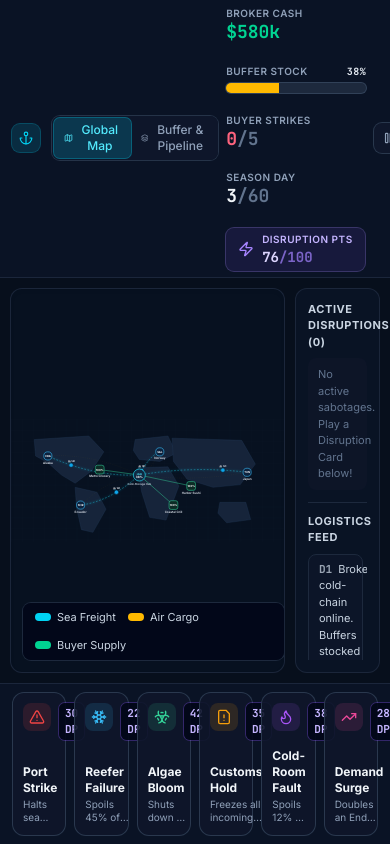
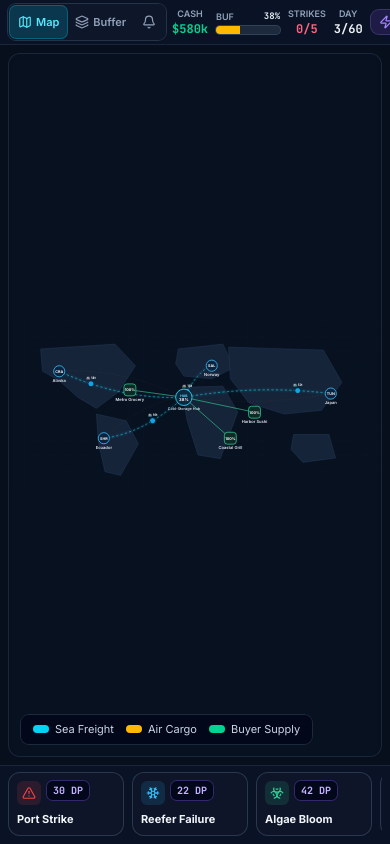
Before and after one commit to UKmike/cold-chain-saboteur, a React (Vite) app: page / in a window 390 px wide. Built offline with nearby package versions, Linux system fonts and the light colour scheme.

Commit message:
Adapt HUD, controls, and touch hit-targets for phone gameplay

```diff
--- a/index.html
+++ b/index.html
@@ -2,7 +2,10 @@
 <html lang="en" class="dark">
   <head>
     <meta charset="UTF-8" />
-    <meta name="viewport" content="width=device-width, initial-scale=1.0" />
+    <meta
+      name="viewport"
+      content="width=device-width, initial-scale=1.0, maximum-scale=1.0, user-scalable=no, viewport-fit=cover"
+    />
     <title>ColdChain Saboteur — Seafood Supply-Chain Strategy</title>
     <link rel="preconnect" href="https://fonts.googleapis.com" />
     <link rel="preconnect" href="https://fonts.gstatic.com" crossorigin />
--- a/src/App.tsx
+++ b/src/App.tsx
@@ -3,7 +3,7 @@ import { BufferPipelinePanel } from './components/BufferPipelinePanel';
 import { DisruptionHand } from './components/DisruptionHand';
 import { EventFeed } from './components/EventFeed';
 import { GameOverModal } from './components/GameOverModal';
-import { TopHud } from './components/TopHud';
+import { ActiveView, TopHud } from './components/TopHud';
 import { WorldMap } from './components/WorldMap';
 import { createInitialGameState, DISRUPTION_CARDS } from './engine/config';
 import { playDisruptionCard, stepSimulation } from './engine/simulation';
@@ -11,7 +11,7 @@ import { CardId, GameState, TargetType } from './engine/types';
 
 export function App() {
   const [state, setState] = useState<GameState>(() => createInitialGameState());
-  const [activeView, setActiveView] = useState<'map' | 'pipeline'>('map');
+  const [activeView, setActiveView] = useState<ActiveView>('map');
   const [selectedCard, setSelectedCard] = useState<CardId | null>(null);
 
   // Real-time simulation loop (100ms ticks)
@@ -23,7 +23,7 @@ export function App() {
     return () => clearInterval(interval);
   }, [state.speed, state.status]);
 
-  // Spacebar toggles Pause / Resume
+  // Spacebar toggles Pause / Resume on keyboard devices
   useEffect(() => {
     const onKeyDown = (e: KeyboardEvent) => {
       if (e.code === 'Space' && e.target === document.body) {
@@ -46,6 +46,8 @@ export function App() {
       setActiveView('pipeline');
     } else if (card.targetType === 'origin' || card.targetType === 'hub') {
       setActiveView('map');
+    } else if (activeView === 'feed') {
+      setActiveView('map');
     }
   };
 
@@ -64,7 +66,7 @@ export function App() {
   };
 
   return (
-    <div className="flex h-dvh w-screen flex-col overflow-hidden bg-[#070f1c] text-slate-100">
+    <div className="flex h-dvh w-screen select-none flex-col overflow-hidden bg-[#070f1c] text-slate-100">
       <TopHud
         state={state}
         activeView={activeView}
@@ -73,24 +75,30 @@ export function App() {
         onReset={handleReset}
       />
 
-      <main className="grid min-h-0 flex-1 grid-cols-12 gap-2.5 p-2.5">
-        <div className="col-span-9 min-h-0">
-          {activeView === 'map' ? (
+      <main className="grid min-h-0 flex-1 grid-cols-1 gap-2 p-2 lg:grid-cols-12 lg:gap-2.5 lg:p-2.5">
+        <div className="min-h-0 lg:col-span-9">
+          {activeView === 'map' && (
             <WorldMap
               state={state}
               selectedCard={selectedCard}
               onTargetClick={handleTargetClick}
             />
-          ) : (
+          )}
+          {activeView === 'pipeline' && (
             <BufferPipelinePanel
               state={state}
               selectedCard={selectedCard}
               onTargetClick={handleTargetClick}
             />
           )}
+          {activeView === 'feed' && (
+            <div className="h-full lg:hidden">
+              <EventFeed logs={state.logs} activeDisruptions={state.activeDisruptions} />
+            </div>
+          )}
         </div>
 
-        <div className="col-span-3 min-h-0">
+        <div className="hidden min-h-0 lg:col-span-3 lg:block">
           <EventFeed logs={state.logs} activeDisruptions={state.activeDisruptions} />
         </div>
       </main>
--- a/src/components/BufferPipelinePanel.tsx
+++ b/src/components/BufferPipelinePanel.tsx
@@ -18,7 +18,7 @@ export function BufferPipelinePanel({
   const isTargetable = (t: TargetType) => armedCard?.targetType === t;
 
   return (
-    <div className="grid h-full min-h-0 grid-cols-3 gap-2.5 overflow-hidden">
+    <div className="grid h-full min-h-0 grid-cols-1 gap-2.5 overflow-y-auto sm:grid-cols-3 sm:overflow-hidden">
       {/* Column 1: Buffer Storage Tanks */}
       <div className="flex min-h-0 flex-col rounded-xl border border-slate-800/90 bg-[#0b1526]/90 p-2.5">
         <div className="mb-2 flex items-center justify-between border-b border-slate-800 pb-1.5">
--- a/src/components/DisruptionHand.tsx
+++ b/src/components/DisruptionHand.tsx
@@ -41,10 +41,10 @@ export function DisruptionHand({
   const armedCard = DISRUPTION_CARDS.find((c) => c.id === selectedCard) ?? null;
 
   return (
-    <section className="relative shrink-0 border-t border-slate-800/90 bg-[#0b1526]/95 px-3 py-2 backdrop-blur-md">
+    <section className="relative shrink-0 border-t border-slate-800/90 bg-[#0b1526]/95 px-2 py-1.5 backdrop-blur-md sm:px-3 sm:py-2">
       {armedCard && (
-        <div className="absolute -top-9 left-1/2 z-30 flex -translate-x-1/2 items-center gap-3 rounded-full bg-slate-900/95 px-4 py-1 text-xs text-cyan-200 shadow-lg ring-1 ring-cyan-400/50 backdrop-blur">
-          <span>
+        <div className="absolute -top-10 left-1/2 z-30 flex w-max max-w-[94vw] -translate-x-1/2 items-center gap-2 rounded-full bg-slate-900/95 px-3 py-1.5 text-xs text-cyan-200 shadow-lg ring-1 ring-cyan-400/50 backdrop-blur">
+          <span className="truncate">
             <strong className="uppercase tracking-wide text-cyan-300">
               {armedCard.name}:
             </strong>{' '}
@@ -52,15 +52,15 @@ export function DisruptionHand({
           </span>
           <button
             onClick={() => onSelectCard(null)}
-            className="flex items-center gap-1 rounded-full bg-slate-800 px-2 py-0.5 text-[11px] text-slate-200 hover:bg-slate-700"
+            className="flex min-h-[28px] shrink-0 items-center gap-1 rounded-full bg-slate-800 px-2.5 py-0.5 text-[11px] font-semibold text-slate-100 active:bg-slate-700 touch-manipulation"
           >
-            <X className="h-3 w-3" />
+            <X className="h-3.5 w-3.5" />
             Cancel
           </button>
         </div>
       )}
 
-      <div className="grid grid-cols-6 gap-2">
+      <div className="flex snap-x snap-mandatory gap-2 overflow-x-auto pb-0.5 md:grid md:grid-cols-6 md:overflow-visible md:pb-0">
         {DISRUPTION_CARDS.map((card) => {
           const Icon = CARD_ICONS[card.id];
           const cooldown = state.cardCooldowns[card.id] ?? 0;
@@ -73,37 +73,39 @@ export function DisruptionHand({
               key={card.id}
               disabled={isDisabled}
               onClick={() => onSelectCard(isSelected ? null : card.id)}
-              className={`group relative flex flex-col justify-between rounded-xl border p-2.5 text-left transition-all ${
+              className={`group relative flex min-w-[116px] shrink-0 snap-start flex-col justify-between rounded-xl border p-2 text-left transition-all touch-manipulation md:min-w-0 ${
                 isSelected
-                  ? ' -translate-y-1 border-cyan-400 bg-slate-800/95 shadow-lg shadow-cyan-500/20 ring-1 ring-cyan-400/50'
+                  ? 'border-cyan-400 bg-slate-800/95 shadow-lg shadow-cyan-500/20 ring-1 ring-cyan-400/50'
                   : isDisabled
                     ? 'cursor-not-allowed border-slate-800 bg-slate-900/50 opacity-50'
-                    : 'border-slate-700/80 bg-slate-900/90 hover:-translate-y-0.5 hover:border-slate-500 hover:bg-slate-800/90'
+                    : 'border-slate-700/80 bg-slate-900/90 active:scale-95 hover:border-slate-500 hover:bg-slate-800/90'
               }`}
             >
-              <div className="flex items-start justify-between gap-2">
+              <div className="flex items-start justify-between gap-1.5">
                 <div
-                  className="flex h-7 w-7 shrink-0 items-center justify-center rounded-lg"
+                  className="flex h-6 w-6 shrink-0 items-center justify-center rounded-md sm:h-7 sm:w-7 sm:rounded-lg"
                   style={{ backgroundColor: `${card.accentColor}22`, color: card.accentColor }}
                 >
-                  <Icon className="h-4 w-4" />
+                  <Icon className="h-3.5 w-3.5 sm:h-4 sm:w-4" />
                 </div>
-                <span className="font-mono-num rounded-md bg-slate-950/90 px-1.5 py-0.5 text-[11px] font-bold text-violet-300 ring-1 ring-violet-500/30">
+                <span className="font-mono-num rounded-md bg-slate-950/90 px-1.5 py-0.5 text-[10px] font-bold text-violet-300 ring-1 ring-violet-500/30">
                   {card.cost} DP
                 </span>
               </div>
 
-              <div className="mt-2">
-                <div className="text-xs font-bold text-slate-100">{card.name}</div>
-                <p className="mt-0.5 line-clamp-2 text-[10px] leading-snug text-slate-400">
+              <div className="mt-1.5">
+                <div className="truncate text-[11px] font-bold text-slate-100 sm:text-xs">
+                  {card.name}
+                </div>
+                <p className="mt-0.5 hidden line-clamp-2 text-[10px] leading-snug text-slate-400 sm:block">
                   {card.shortDesc}
                 </p>
               </div>
 
               {cooldown > 0 && (
                 <div className="absolute inset-0 flex items-center justify-center rounded-xl bg-slate-950/75 backdrop-blur-[1px]">
-                  <span className="font-mono-num rounded-md bg-slate-900 px-2 py-1 text-xs font-bold text-amber-300 ring-1 ring-amber-400/30">
-                    CD {Math.ceil(cooldown)}d
+                  <span className="font-mono-num rounded-md bg-slate-900 px-2 py-0.5 text-xs font-bold text-amber-300 ring-1 ring-amber-400/30">
+                    {Math.ceil(cooldown)}d
                   </span>
                 </div>
               )}
--- a/src/components/TopHud.tsx
+++ b/src/components/TopHud.tsx
@@ -1,6 +1,7 @@
 import {
   Activity,
   Anchor,
+  Bell,
   FastForward,
   Layers,
   Map as MapIcon,
@@ -12,10 +13,12 @@ import {
 import { getAggregateBufferPercent } from '../engine/simulation';
 import { GameState } from '../engine/types';
 
+export type ActiveView = 'map' | 'pipeline' | 'feed';
+
 interface TopHudProps {
   state: GameState;
-  activeView: 'map' | 'pipeline';
-  onChangeView: (view: 'map' | 'pipeline') => void;
+  activeView: ActiveView;
+  onChangeView: (view: ActiveView) => void;
   onSetSpeed: (speed: 0 | 1 | 2 | 3) => void;
   onReset: () => void;
 }
@@ -38,65 +41,69 @@ export function TopHud({
         : 'text-rose-400';
 
   return (
-    <header className="flex shrink-0 items-center justify-between gap-2 border-b border-slate-800/90 bg-[#0b1526]/95 px-3 py-1.5 backdrop-blur-md">
-      {/* Brand + View Switcher */}
-      <div className="flex items-center gap-3">
-        <div className="flex items-center gap-2">
-          <div className="flex h-7 w-7 items-center justify-center rounded-lg bg-cyan-500/15 ring-1 ring-cyan-400/30">
-            <Anchor className="h-3.5 w-3.5 text-cyan-400" />
-          </div>
-          <div className="hidden xl:block">
-            <h1 className="text-xs font-bold tracking-wide text-slate-100 uppercase">
-              ColdChain Saboteur
-            </h1>
-          </div>
+    <header className="flex shrink-0 items-center justify-between gap-1.5 border-b border-slate-800/90 bg-[#0b1526]/95 px-2 py-1 backdrop-blur-md sm:gap-2 sm:px-3 sm:py-1.5">
+      {/* View Switcher (Touch-friendly) */}
+      <div className="flex items-center gap-1.5">
+        <div className="hidden h-7 w-7 items-center justify-center rounded-lg bg-cyan-500/15 ring-1 ring-cyan-400/30 md:flex">
+          <Anchor className="h-3.5 w-3.5 text-cyan-400" />
         </div>
 
         <div className="flex rounded-lg bg-slate-900/90 p-0.5 ring-1 ring-slate-700/70">
           <button
             onClick={() => onChangeView('map')}
-            className={`flex items-center gap-1.5 rounded-md px-2.5 py-1 text-xs font-medium transition ${
+            className={`flex min-h-[32px] items-center gap-1 rounded-md px-2 py-1 text-[11px] font-semibold transition touch-manipulation ${
               activeView === 'map'
                 ? 'bg-cyan-500/20 text-cyan-300 ring-1 ring-cyan-400/40'
-                : 'text-slate-400 hover:text-slate-200'
+                : 'text-slate-400 active:bg-slate-800'
             }`}
           >
             <MapIcon className="h-3.5 w-3.5" />
-            Global Map
+            <span>Map</span>
           </button>
           <button
             onClick={() => onChangeView('pipeline')}
-            className={`flex items-center gap-1.5 rounded-md px-2.5 py-1 text-xs font-medium transition ${
+            className={`flex min-h-[32px] items-center gap-1 rounded-md px-2 py-1 text-[11px] font-semibold transition touch-manipulation ${
               activeView === 'pipeline'
                 ? 'bg-cyan-500/20 text-cyan-300 ring-1 ring-cyan-400/40'
-                : 'text-slate-400 hover:text-slate-200'
+                : 'text-slate-400 active:bg-slate-800'
             }`}
           >
             <Layers className="h-3.5 w-3.5" />
-            Buffer & Pipeline
+            <span>Buffer</span>
+          </button>
+          <button
+            onClick={() => onChangeView('feed')}
+            className={`relative flex min-h-[32px] items-center gap-1 rounded-md px-2 py-1 text-[11px] font-semibold transition touch-manipulation lg:hidden ${
+              activeView === 'feed'
+                ? 'bg-cyan-500/20 text-cyan-300 ring-1 ring-cyan-400/40'
+                : 'text-slate-400 active:bg-slate-800'
+            }`}
+          >
+            <Bell className="h-3.5 w-3.5" />
+            {state.activeDisruptions.length > 0 && (
+              <span className="font-mono-num rounded-full bg-rose-500 px-1 text-[9px] font-bold text-white">
+                {state.activeDisruptions.length}
+              </span>
+            )}
           </button>
         </div>
       </div>
 
-      {/* Center Tactical Metrics */}
-      <div className="flex flex-wrap items-center gap-5">
-        {/* Broker Cash */}
-        <div className="flex flex-col">
-          <span className="text-[10px] font-semibold tracking-wider text-slate-400 uppercase">
-            Broker Cash
-          </span>
-          <span className={`font-mono-num text-lg font-bold leading-tight ${cashColor}`}>
+      {/* Compact Mobile-First Tactical Metrics */}
+      <div className="flex items-center gap-2 sm:gap-4">
+        <div className="flex flex-col items-center sm:items-start">
+          <span className="text-[9px] font-semibold text-slate-400 uppercase">Cash</span>
+          <span className={`font-mono-num text-xs font-bold sm:text-sm ${cashColor}`}>
             ${Math.round(state.brokerCash)}k
           </span>
         </div>
 
-        {/* Buffer Stock Gauge */}
-        <div className="flex min-w-[140px] flex-col gap-1">
-          <div className="flex items-center justify-between text-[10px] font-semibold tracking-wider text-slate-400 uppercase">
-            <span>Buffer Stock</span>
+        <div className="flex min-w-[64px] flex-col gap-0.5 sm:min-w-[110px]">
+          <div className="flex items-center justify-between text-[9px] font-semibold text-slate-400 uppercase">
+            <span>Buf</span>
             <span className="font-mono-num text-slate-200">{bufferPct}%</span>
           </div>
-          <div className="h-2.5 w-full overflow-hidden rounded-full bg-slate-800 ring-1 ring-slate-700">
+          <div className="h-2 w-full overflow-hidden rounded-full bg-slate-800 ring-1 ring-slate-700">
             <div
               className={`h-full transition-all duration-200 ${bufferBarColor}`}
               style={{ width: `${bufferPct}%` }}
@@ -104,53 +111,38 @@ export function TopHud({
           </div>
         </div>
 
-        {/* Buyer Strikes */}
-        <div className="flex flex-col">
-          <span className="text-[10px] font-semibold tracking-wider text-slate-400 uppercase">
-            Buyer Strikes
-          </span>
-          <span className="font-mono-num text-lg font-bold leading-tight text-rose-400">
-            {state.delayStrikes}
-            <span className="text-slate-500">/{state.maxDelayStrikes}</span>
+        <div className="flex flex-col items-center sm:items-start">
+          <span className="text-[9px] font-semibold text-slate-400 uppercase">Strikes</span>
+          <span className="font-mono-num text-xs font-bold text-rose-400 sm:text-sm">
+            {state.delayStrikes}/{state.maxDelayStrikes}
           </span>
         </div>
 
-        {/* Day Counter */}
-        <div className="flex flex-col">
-          <span className="text-[10px] font-semibold tracking-wider text-slate-400 uppercase">
-            Season Day
-          </span>
-          <span className="font-mono-num text-lg font-bold leading-tight text-slate-100">
-            {Math.floor(state.day)}
-            <span className="text-slate-500">/{state.maxDays}</span>
+        <div className="flex flex-col items-center sm:items-start">
+          <span className="text-[9px] font-semibold text-slate-400 uppercase">Day</span>
+          <span className="font-mono-num text-xs font-bold text-slate-100 sm:text-sm">
+            {Math.floor(state.day)}/{state.maxDays}
           </span>
         </div>
 
-        {/* Player Disruption Points */}
-        <div className="flex items-center gap-2 rounded-lg bg-violet-500/10 px-3 py-1 ring-1 ring-violet-400/30">
-          <Zap className="h-4 w-4 text-violet-400" />
-          <div className="flex flex-col">
-            <span className="text-[10px] font-semibold tracking-wider text-violet-300 uppercase">
-              Disruption Pts
-            </span>
-            <span className="font-mono-num text-sm font-bold text-violet-200">
-              {Math.floor(state.disruptionPoints)}
-              <span className="text-violet-400/70">/{state.maxDisruptionPoints}</span>
-            </span>
-          </div>
+        <div className="flex items-center gap-1 rounded-lg bg-violet-500/15 px-2 py-1 ring-1 ring-violet-400/30">
+          <Zap className="h-3.5 w-3.5 text-violet-400" />
+          <span className="font-mono-num text-xs font-bold text-violet-200">
+            {Math.floor(state.disruptionPoints)}
+          </span>
         </div>
       </div>
 
-      {/* Speed Controls + Reset */}
-      <div className="flex items-center gap-2">
+      {/* Touch-Sized Speed Controls */}
+      <div className="flex items-center gap-1">
         <div className="flex items-center rounded-lg bg-slate-900 p-0.5 ring-1 ring-slate-700/80">
           <button
             onClick={() => onSetSpeed(0)}
             title="Pause"
-            className={`rounded-md p-1.5 transition ${
+            className={`min-h-[32px] min-w-[32px] rounded-md p-1.5 flex items-center justify-center transition touch-manipulation ${
               state.speed === 0
                 ? 'bg-amber-500/25 text-amber-300 ring-1 ring-amber-400/40'
-                : 'text-slate-400 hover:text-slate-200'
+                : 'text-slate-400 active:bg-slate-800'
             }`}
           >
             <Pause className="h-3.5 w-3.5" />
@@ -158,10 +150,10 @@ export function TopHud({
           <button
             onClick={() => onSetSpeed(1)}
             title="1x Speed"
-            className={`flex items-center gap-0.5 rounded-md px-2 py-1 text-xs font-semibold transition ${
+            className={`min-h-[32px] rounded-md px-2 py-1 text-[11px] font-semibold flex items-center gap-0.5 transition touch-manipulation ${
               state.speed === 1
                 ? 'bg-cyan-500/25 text-cyan-300 ring-1 ring-cyan-400/40'
-                : 'text-slate-400 hover:text-slate-200'
+                : 'text-slate-400 active:bg-slate-800'
             }`}
           >
             <Play className="h-3 w-3" />
@@ -170,10 +162,10 @@ export function TopHud({
           <button
             onClick={() => onSetSpeed(2)}
             title="2x Speed"
-            className={`flex items-center gap-0.5 rounded-md px-2 py-1 text-xs font-semibold transition ${
+            className={`hidden min-h-[32px] rounded-md px-2 py-1 text-[11px] font-semibold sm:flex items-center gap-0.5 transition touch-manipulation ${
               state.speed === 2
                 ? 'bg-cyan-500/25 text-cyan-300 ring-1 ring-cyan-400/40'
-                : 'text-slate-400 hover:text-slate-200'
+                : 'text-slate-400 active:bg-slate-800'
             }`}
           >
             <FastForward className="h-3 w-3" />
@@ -182,10 +174,10 @@ export function TopHud({
           <button
             onClick={() => onSetSpeed(3)}
             title="3x Speed"
-            className={`flex items-center gap-0.5 rounded-md px-2 py-1 text-xs font-semibold transition ${
+            className={`min-h-[32px] rounded-md px-2 py-1 text-[11px] font-semibold flex items-center gap-0.5 transition touch-manipulation ${
               state.speed === 3
                 ? 'bg-cyan-500/25 text-cyan-300 ring-1 ring-cyan-400/40'
-                : 'text-slate-400 hover:text-slate-200'
+                : 'text-slate-400 active:bg-slate-800'
             }`}
           >
             <Activity className="h-3 w-3" />
@@ -196,7 +188,7 @@ export function TopHud({
         <button
           onClick={onReset}
           title="Restart Match"
-          className="rounded-lg bg-slate-800/80 p-2 text-slate-300 ring-1 ring-slate-700 transition hover:bg-slate-700 hover:text-white"
+          className="flex min-h-[32px] min-w-[32px] items-center justify-center rounded-lg bg-slate-800/80 p-1.5 text-slate-300 ring-1 ring-slate-700 transition active:bg-slate-700 touch-manipulation"
         >
           <RotateCcw className="h-3.5 w-3.5" />
         </button>
```
Also changed, not shown: src/components/WorldMap.tsx (+17 -5 lines).
